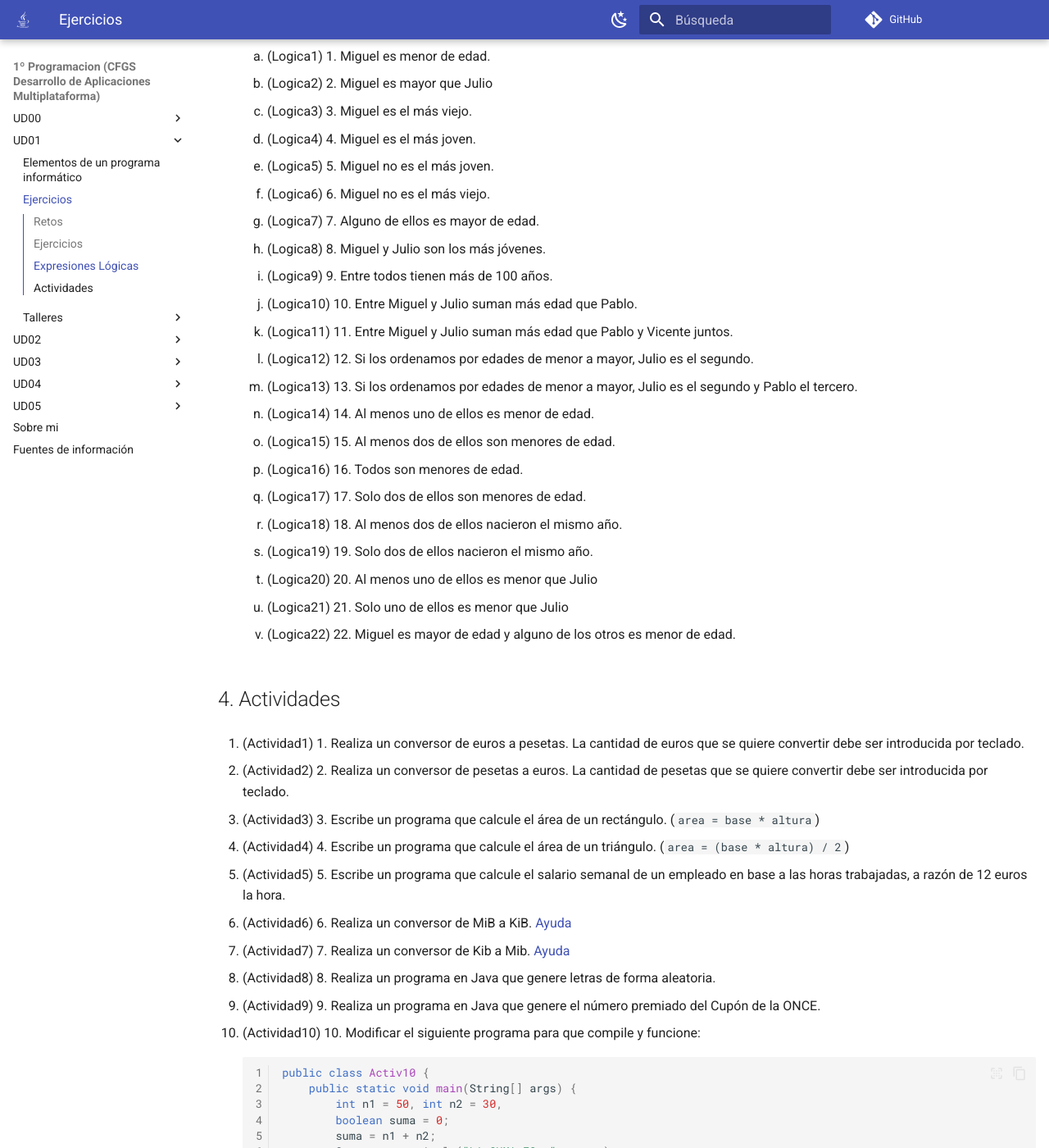
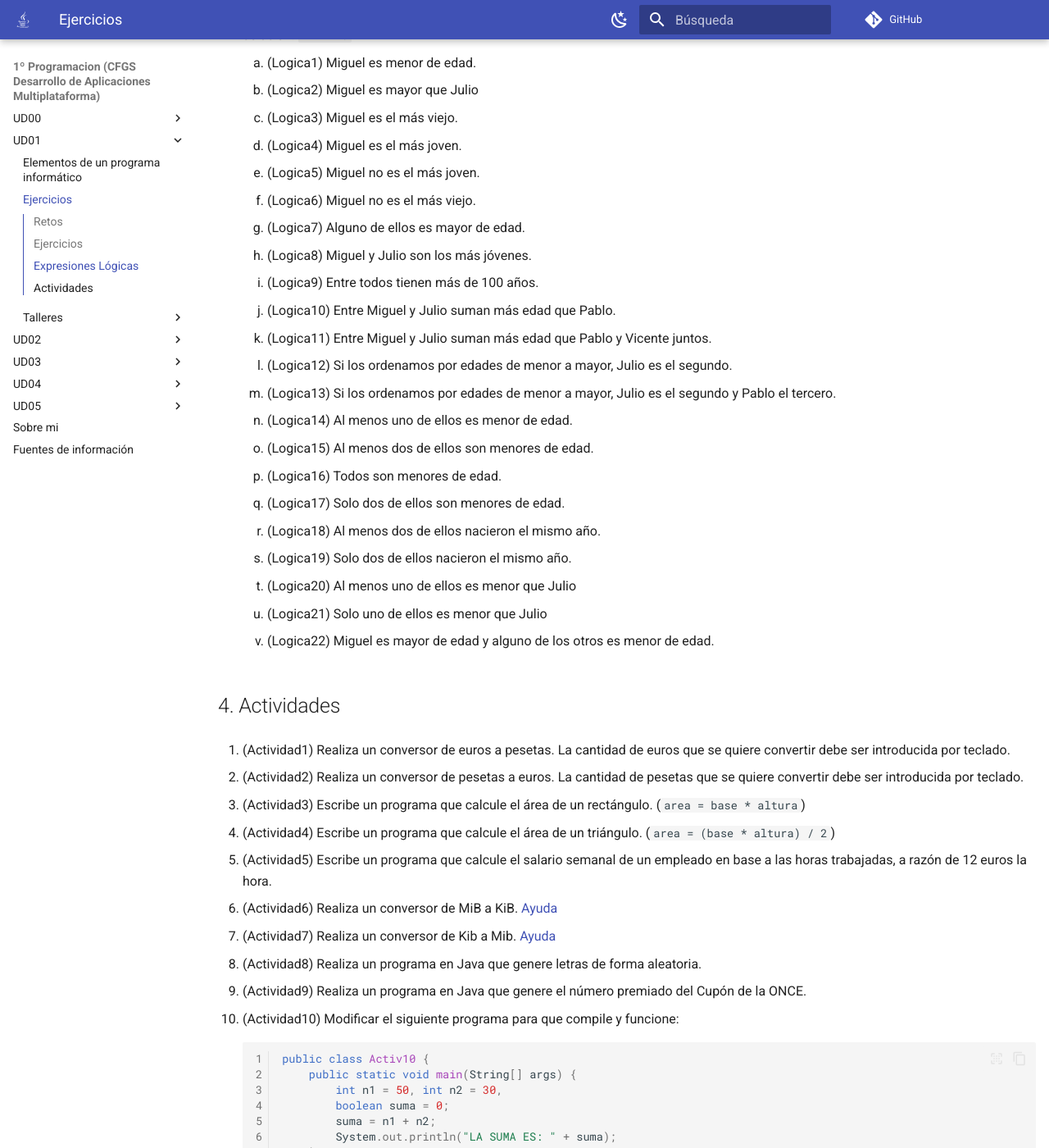
Before and after one commit to martinezpenya/1DAMProgramacion, an MkDocs documentation site: the page built from docs/UD01/UD01_ejercicios_ES.md, in a window 1280 px wide and 1400 px high, scrolled down 5593 px. Shown: the whole window at 82% size. Built offline with MkDocs 1.6.1 and Material for MkDocs 9.7.7, drawn with Linux system fonts in a browser that asks for light colours; comment, search, counter and statistics services are not loaded; some of the changed text lies outside the part shown.

Commit message:
Corrección de formato y redacción en los retos y ejercicios de UD01_ejercicios_ES.md

````diff
--- a/docs/UD01/UD01_ejercicios_ES.md
+++ b/docs/UD01/UD01_ejercicios_ES.md
@@ -15,34 +15,34 @@
     }
     ```
 
-3. (Reto3) 3. Reto 3: Haga un programa con dos variables que, sin usar ningún literal ninguna parte excepto para  inicializar estas variables, vaya estimando e imprimiendo sucesivamente  los 5 primeros valores de la tabla de multiplicar del 4. Puede usar  operadores aritméticos y de asignación, si desea.
+3. (Reto3) Haga un programa con dos variables que, sin usar ningún literal ninguna parte excepto para  inicializar estas variables, vaya estimando e imprimiendo sucesivamente  los 5 primeros valores de la tabla de multiplicar del 4. Puede usar  operadores aritméticos y de asignación, si desea.
 
-4. (Reto4) 4. Reto 4: Haga dos programas, uno que muestre por pantalla la tabla de multiplicar del 3, y otro, la del 5. Los dos deben ser exactamente  iguales, letra por letra, excepto en un único literal dentro de todo el  código.
+4. (Reto4) Haga dos programas, uno que muestre por pantalla la tabla de multiplicar del 3, y otro, la del 5. Los dos deben ser exactamente  iguales, letra por letra, excepto en un único literal dentro de todo el  código.
 
-5. (Reto5) 5. Reto 5:  Experimente qué pasa si en el siguiente programa inicializa la variable  realLargo con un valor con varios decimales. El programa continúa  compilando? ¿Qué resultado da? Después inténtelo asignando un valor  superior al rango de los enteros (por ejemplo, 3000000000.0).
+5. (Reto5) Experimente qué pasa si en el siguiente programa inicializa la variable  realLargo con un valor con varios decimales. El programa continúa  compilando? ¿Qué resultado da? Después inténtelo asignando un valor  superior al rango de los enteros (por ejemplo, 3000000000.0).
 
     ```java
     public class ConversionExplicita {
-    public static void main (String [] args) {
-    double realLlarg = 3000000000.0;
-    // Asignación incorrecta. ¿Un real tiene decimales, no?
-    long enterLlarg = (long) realLlarg;
-    // Asignación incorrecta. ¿Un entero largo tiene un rango mayor que un entero, no?
-    int enter = (int) enterLlarg;
-    System.out.println (enter);
-    }
+    	public static void main (String[] args) {
+    		double realLlarg = 3000000000.0;
+    		// Asignación incorrecta. ¿Un real tiene decimales, no?
+    		long enterLlarg = (long) realLlarg;
+    		// Asignación incorrecta. ¿Un entero largo tiene un rango mayor que un entero, no?
+    		int enter = (int) enterLlarg;
+    		System.out.println (enter);
+    	}
     }
     ```
 
-6. (Reto6) 6. Reto 6: Haga un programa que muestre en pantalla de forma tabulada la tabla de verdad de una  expresión de disyunción entre dos variables booleanas.
+6. (Reto6) Haga un programa que muestre en pantalla de forma tabulada la tabla de verdad de una  expresión de disyunción entre dos variables booleanas.
 
-7. (Reto7) 7. Reto 7: Haga un programa que muestre por pantalla la multiplicación de tres números reales entrados por teclado.
+7. (Reto7) Haga un programa que muestre por pantalla la multiplicación de tres números reales entrados por teclado.
 
 ## Ejercicios
 
- Solo se puede usar en esta actividad ya que no se a explicado en profundidad en este tema y lo pueden confundir con el  `System.console().readLine()`;
+ Solo se puede usar en esta actividad ya que no se ha explicado en profundidad en este tema y lo pueden confundir con el  `System.console().readLine()`;
 
-1. (EJS1) Probar la E/S elemental: Escribe el pequeño programa que aparece a continuación.
+1. (Ejs1) Probar la E/S elemental: Escribe el pequeño programa que aparece a continuación.
 
     ```java
     import java.util.*;
@@ -65,13 +65,13 @@
 
     ¿Qué ocurre si eliminamos la instrucción `import java.util.*`;
 
-2. (EJS2) 2. Averigua mediante pruebas:
+2. (Ejs2) Averigua mediante pruebas:
 
     1. ¿Es posible escribir dos instrucciones en la misma línea de un programa?
     2. ¿Se puede "romper" una instrucción entre varias líneas?
     3. Algunos lenguajes de programación dan un valor por defecto a las variables cuando las declaramos sin inicializarlas. Otros no permiten usar el contenido de una variable que no haya sido previamente inicializada. ¿Cuál es comportamiento de Java?
 
-3. (EJS3) 3. ¿Cuáles de los siguientes identificadores son válidos y cuales no? Pruébalos cuando tengas duda
+3. (Esj3) ¿Cuáles de los siguientes identificadores son válidos y cuales no? Pruébalos cuando tengas duda
     1. `n`
     2. `MiProblema`
     3. `MiJuego`
@@ -103,21 +103,21 @@
 
 5. (Intercambio) Escribir un programa que …
 
-    1. Lea desde teclado dos valores enteros. Llama a las variables v1 y v2.
+    1. Lea desde teclado dos valores de texto. Llama a las variables s1 y s2.
     2. Muestre los valores introducidos por el usuario
-    3. Intercambie el valor de v1 y v2 (v1 pasa a  valer lo que valía v2 y viceversa)
+    3. Intercambie el valor de s1 y s2 (s1 pasa a  valer lo que valía s2 y viceversa)
     4. Muestre de nuevo los valores, ahora con su valor intercambiado
 
     Ejemplo de ejecución:
 
     ```sh
-    Escribe un número para v1: 2
-    Escribe un número para v2: 9
-    Antes de intercambiar	 v1: 2   y	 v2: 9
-    Después de intercambiar	 v1: 9	 y	 v2: 2
+    Escribe un texto para s1: David
+    Escribe un texto para s2: Maria
+    Antes de intercambiar	 s1: David	y	s2: Maria
+    Después de intercambiar	 s1: Maria	y	s2: David
     ```
 
-6. (ExpresionesMatematicas) 6. Escribir las siguientes expresiones siguiendo la sintaxis de Java.
+6. (ExpresionesMatematicas) Escribir las siguientes expresiones siguiendo la sintaxis de Java.
     1. $\frac{x}{y}+1$
     2. $\frac{x+y}{x-y}$
     3. $[ \frac{b}{c+d}]$
@@ -157,105 +157,107 @@
 
 12. (Dados) Escribir un programa que simula el lanzamiento de dos dados.
 
-    ```sh
-    Dado 1 : 5
-    Dado 2: 4
-    Puntuación total: 9
-    ```
+     ```sh
+     Dado 1 : 5
+     Dado 2: 4
+     Puntuación total: 9
+     ```
 
-13. (UltimaCifra) Escribir un programa que muestre la última cifra de un número entero que introduce el usuario por teclado. *Pista: ¿Qué devuelve a%10 ?*
+13. (UltimaCifra) Escribir un programa que muestre la última cifra de un número entero que introduce el usuario por teclado.
 
-    ```sh
-    Introduce un número entero: 3761
-    La última cifra de 3761 es 1
-    ```
+     *Pista: ¿Qué devuelve `a%10` ?*
+
+     ```sh
+     Introduce un número entero: 3761
+     La última cifra de 3761 es 1
+     ```
 
 14. (PenultimaCifra) Escribir un programa que muestre la penúltima cifra de un número entero que introduce el usuario por teclado.
 
-    ```sh
-    Introduce un número entero: 3761
-    La penúltima cifra de 3761 es 6
-    ```
+     ```sh
+     Introduce un número entero: 3761
+     La penúltima cifra de 3761 es 6
+     ```
 
-    Una vez hayas comprobado que el programa funciona correctamente, prueba qué ocurre si el usuario introduce un valor de una sola cifra (por ejemlo 4). Explica el resultado mostrado por el programa.
+     Una vez hayas comprobado que el programa funciona correctamente, prueba qué ocurre si el usuario introduce un valor de una sola cifra (por ejemlo 4). Explica el resultado mostrado por el programa.
 
 15. (Redondear1) `Math.round(x)` redondea x de manera que este queda sin decimales. (*`Math.round(35.5289)` da como resultado `36`)*
 
-    Trata de escribir un programa en el que el usuario introduzca un número real y a continuación se muestre redondeado a un decimal. *Pista : combinar productos, divisiones y Math.round()*
+     Trata de escribir un programa en el que el usuario introduzca un número real y a continuación se muestre redondeado a un decimal. *Pista : combinar productos, divisiones y Math.round()*
 
-    Ejemplo de ejecución:
+     Ejemplo de ejecución:
 
-    ```sh
-    Introduce un número real: 35.5289
-    El número 35.5289, redondeado a un decimal es 35.5
-    ```
+     ```sh
+     Introduce un número real: 35.5289
+     El número 35.5289, redondeado a un decimal es 35.5
+     ```
 
 16. (ExpresionesAritmeticas) 16. Cuál es el valor resultante de dada una de las siguientes expresiones
-    1. `5 * 4 – 3 * 6`
-    2. `4 * 5 * 2`
-    3. `(24 + 2 * 6) / 4`
-    4. `8 / 2 / 2 * 5`
-    5. `3 + 4 * (8  * (4 –  (9 + 3) /  6 ))`
-    6. `4 * 3 * 5 + 8 * 4 * 2`
-    7. `4 – 40 % 5`
-    8. `4 * 3 / 2`
-    9. `4 / 2 * 3`
-    10. `213 /100`
+     1. `5 * 4 – 3 * 6`
+     2. `4 * 5 * 2`
+     3. `(24 + 2 * 6) / 4`
+     4. `8 / 2 / 2 * 5`
+     5. `3 + 4 * (8  * (4 –  (9 + 3) /  6 ))`
+     6. `4 * 3 * 5 + 8 * 4 * 2`
+     7. `4 – 40 % 5`
+     8. `4 * 3 / 2`
+     9. `4 / 2 * 3`
+     10. `213 /100`
 
 17. (Einstein) La famosa ecuación de Einstein para la conversión de una masa m en energía viene dada por la fórmula E=mc^2^, donde c es la velocidad de la luz que vale 2.997925 · 10^8^ m/s. Escribir un programa que lea el valor de la masa y obtenga la energía correspondiente según la anterior fórmula.
 
 18. (FragmentosCodigo) Indica cuales serán los valores de las variables después de ejecutar cada uno de los siguientes fragmentos de código. Resuelve el ejercicio sin escribir los programas correspondientes y probarlos.
 
-    1. ```java
-       int a=3, b = 2;
-       a = b + b;
-       b = a + a;
-       ```
+     1. ```java
+        int a=3, b = 2;
+        a = b + b;
+        b = a + a;
+        ```
 
-    2. ```java
-       int a=3,b=0;
-       b = b - 1;
-       a = a + b;
-       ```
+     2. ```java
+        int a=3,b=0;
+        b = b - 1;
+        a = a + b;
+        ```
 
-    3. ```java
-       int a, b=5;
-       b++;
-       ++b;
-       a= b+1;
-       ```
+     3. ```java
+        int a, b=5;
+        b++;
+        ++b;
+        a= b+1;
+        ```
 
-    4. ```java
-       int a = 5,b;
-       b = a++;
-       ```
+     4. ```java
+        int a = 5,b;
+        b = a++;
+        ```
 
-    5. ```java
-       int a = 5,b;
-       b = ++a;
-       ```
+     5. ```java
+        int a = 5,b;
+        b = ++a;
+        ```
 
-    6. ```java
-       int a=2, b=3;
-       b+=a;
-       ```
+     6. ```java
+        int a=2, b=3;
+        b+=a;
+        ```
 
-    7. ```java
-       int a=2, b=3;
-       b-=a;
-       a=-b;
-       ```
+     7. ```java
+        int a=2, b=3;
+        b-=a;
+        a=-b;
+        ```
 
-    8. ```java
-       int a=2, b=3;
-       b%=a;
-       ```
+     8. ```java
+        int a=2, b=3;
+        b%=a;
+        ```
 
-    9. ```java
-       int a=2,b=3,c=4;
-       a = --b + c++;
-       b+=a;
-       ```
+     9. ```java
+        int a=2,b=3,c=4;
+        a = --b + c++;
+        b+=a;
+        ```
 
 ## Expresiones Lógicas
 
@@ -273,50 +275,50 @@
 
     *Solución*: `m >= 18`
 
-    1. (Logica1) 1. Miguel es menor de edad.
-    2. (Logica2) 2. Miguel es mayor que Julio
-    3. (Logica3) 3. Miguel es el más viejo.
-    4. (Logica4) 4. Miguel es el más joven.
-    5. (Logica5) 5. Miguel no es el más joven.
-    6. (Logica6) 6. Miguel no es el más viejo.
-    7. (Logica7) 7. Alguno de ellos es mayor de edad.
-    8. (Logica8) 8. Miguel y Julio son los más jóvenes.
-    9. (Logica9) 9. Entre todos tienen más de 100 años.
-    10. (Logica10) 10. Entre Miguel y Julio suman más edad que Pablo.
-    11. (Logica11) 11. Entre Miguel y Julio suman más edad que Pablo y Vicente juntos.
-    12. (Logica12) 12. Si los ordenamos por edades de menor a mayor, Julio es el segundo.
-    13. (Logica13) 13. Si los ordenamos por edades de menor a mayor, Julio es el segundo y Pablo el tercero.
-    14. (Logica14) 14. Al menos uno de ellos es menor de edad.
-    15. (Logica15) 15. Al menos dos de ellos son menores de edad.
-    16. (Logica16) 16. Todos son menores de edad.
-    17. (Logica17) 17. Solo dos de ellos son menores de edad.
-    18. (Logica18) 18. Al menos dos de ellos nacieron el mismo año.
-    19. (Logica19) 19. Solo dos de ellos nacieron el mismo año.
-    20. (Logica20) 20. Al menos uno de ellos es menor que Julio
-    21. (Logica21) 21. Solo uno de ellos es menor que Julio
-    22. (Logica22) 22. Miguel es mayor de edad y alguno de los otros es menor de edad.
+    1. (Logica1) Miguel es menor de edad.
+    2. (Logica2) Miguel es mayor que Julio
+    3. (Logica3) Miguel es el más viejo.
+    4. (Logica4) Miguel es el más joven.
+    5. (Logica5) Miguel no es el más joven.
+    6. (Logica6) Miguel no es el más viejo.
+    7. (Logica7) Alguno de ellos es mayor de edad.
+    8. (Logica8) Miguel y Julio son los más jóvenes.
+    9. (Logica9) Entre todos tienen más de 100 años.
+    10. (Logica10) Entre Miguel y Julio suman más edad que Pablo.
+    11. (Logica11) Entre Miguel y Julio suman más edad que Pablo y Vicente juntos.
+    12. (Logica12) Si los ordenamos por edades de menor a mayor, Julio es el segundo.
+    13. (Logica13) Si los ordenamos por edades de menor a mayor, Julio es el segundo y Pablo el tercero.
+    14. (Logica14) Al menos uno de ellos es menor de edad.
+    15. (Logica15) Al menos dos de ellos son menores de edad.
+    16. (Logica16) Todos son menores de edad.
+    17. (Logica17) Solo dos de ellos son menores de edad.
+    18. (Logica18) Al menos dos de ellos nacieron el mismo año.
+    19. (Logica19) Solo dos de ellos nacieron el mismo año.
+    20. (Logica20) Al menos uno de ellos es menor que Julio
+    21. (Logica21) Solo uno de ellos es menor que Julio
+    22. (Logica22) Miguel es mayor de edad y alguno de los otros es menor de edad.
 
 ## Actividades
 
-1. (Actividad1) 1. Realiza un conversor de euros a pesetas. La cantidad de euros que se quiere convertir debe ser  introducida por teclado.
+1. (Actividad1) Realiza un conversor de euros a pesetas. La cantidad de euros que se quiere convertir debe ser  introducida por teclado.
 
-2. (Actividad2) 2. Realiza un conversor de pesetas a euros. La cantidad de pesetas que  se quiere convertir debe ser introducida por teclado.
+2. (Actividad2) Realiza un conversor de pesetas a euros. La cantidad de pesetas que  se quiere convertir debe ser introducida por teclado.
 
-3. (Actividad3) 3. Escribe un programa que calcule el área de un rectángulo. (`area = base * altura`)
+3. (Actividad3) Escribe un programa que calcule el área de un rectángulo. (`area = base * altura`)
 
-4. (Actividad4) 4. Escribe un programa que calcule el área de un triángulo. (`area = (base * altura) / 2`)
+4. (Actividad4) Escribe un programa que calcule el área de un triángulo. (`area = (base * altura) / 2`)
 
-5. (Actividad5) 5. Escribe un programa que calcule el salario semanal de un empleado en base a las horas trabajadas, a razón de 12 euros la hora.
+5. (Actividad5) Escribe un programa que calcule el salario semanal de un empleado en base a las horas trabajadas, a razón de 12 euros la hora.
 
-6. (Actividad6) 6. Realiza un conversor de MiB a KiB. [Ayuda](https://es.wikipedia.org/wiki/Prefijo_binario)
+6. (Actividad6) Realiza un conversor de MiB a KiB. [Ayuda](https://es.wikipedia.org/wiki/Prefijo_binario)
 
-7. (Actividad7) 7. Realiza un conversor de Kib a Mib. [Ayuda](https://es.wikipedia.org/wiki/Prefijo_binario)
+7. (Actividad7) Realiza un conversor de Kib a Mib. [Ayuda](https://es.wikipedia.org/wiki/Prefijo_binario)
 
-8. (Actividad8) 8. Realiza un programa en Java que genere letras de forma aleatoria.
+8. (Actividad8) Realiza un programa en Java que genere letras de forma aleatoria.
 
-9. (Actividad9) 9. Realiza un programa en Java que genere el número premiado del Cupón de la ONCE.
+9. (Actividad9) Realiza un programa en Java que genere el número premiado del Cupón de la ONCE.
 
-10. (Actividad10) 10. Modificar el siguiente programa para que compile y funcione:
+10. (Actividad10) Modificar el siguiente programa para que compile y funcione:
 
     ```java
     public class Activ10 {
````
